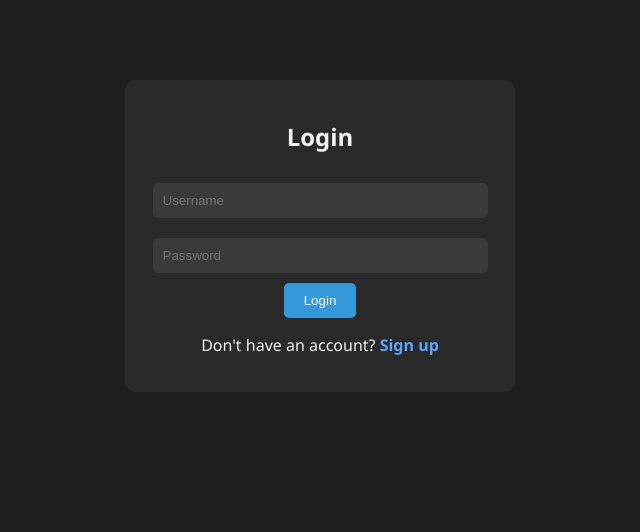
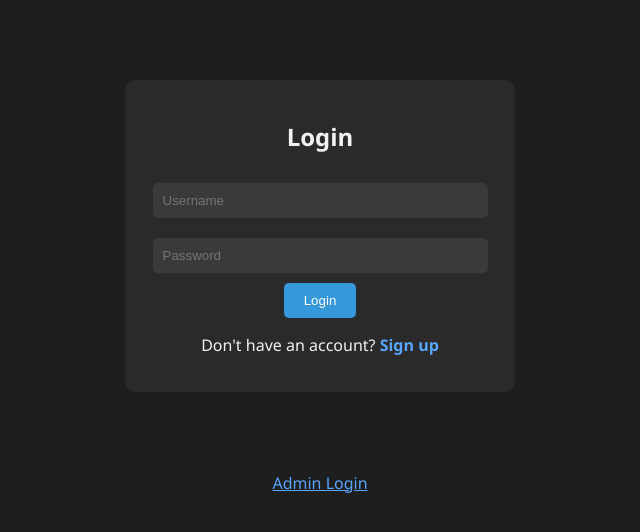
Before and after one commit to Niham1006/ICT_-Online-Shopping-System-, a plain HTML site: page Frontend/index.html in a window 1280 px wide. Shown: the whole page, without its empty margins (320-960 px from the left). Drawn offline with Linux system fonts and the light colour scheme.

Commit message:
Update index.html
admin login

```diff
--- a/Frontend/index.html
+++ b/Frontend/index.html
@@ -61,5 +61,11 @@
   </div>
 
   <script src="script.js"></script>
+
+
+<p style="text-align:center; margin:20px 0;">
+  <a href="admin.html" style="color:#58a6ff; text-decoration:underline;">Admin Login</a>
+</p>
+
 </body>
 </html>
```
